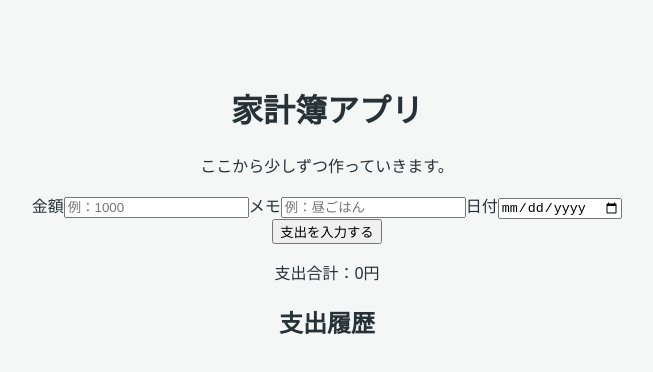
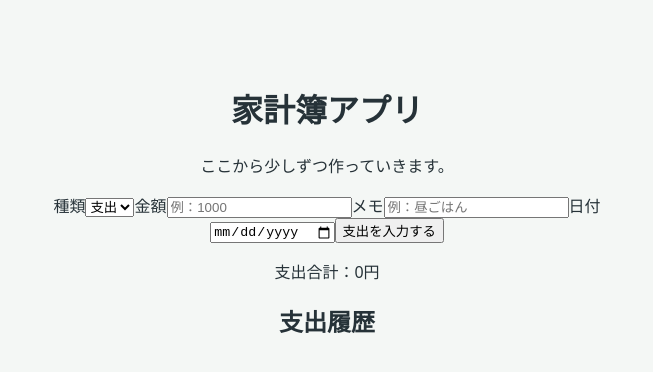
Before and after one commit to wasyun4/zubora-kakeibo-pwa, a React (Vite) app: page / in a window 1280 px wide. Shown: the top 372 px of the page, without its empty margins (313-966 px from the left). Built offline with nearby package versions, Linux system fonts and the light colour scheme.

Commit message:
feat: track transaction type

```diff
--- a/src/App.tsx
+++ b/src/App.tsx
@@ -1,16 +1,19 @@
 import { useState } from "react";
 
 type Expense = {
+  type: string;
   amount: string;
   memo: string;
   date: string;
 };
 
 function App() {
+  const [type, setType] = useState("expense");
   const [amount, setAmount] = useState("");
   const [memo, setMemo] = useState("");
   const [date, setDate] = useState("");
   const [expenses, setExpenses] = useState<Expense[]>([]);
+
   const total = expenses.reduce(
     (sum, expense) => sum + Number(expense.amount),
     0,
@@ -21,7 +24,7 @@ function App() {
       return;
     }
 
-    setExpenses([...expenses, { amount, memo, date }]);
+    setExpenses([...expenses, { type, amount, memo, date }]);
     alert(`${amount}円を入力しました！`);
     setAmount("");
     setMemo("");
@@ -31,6 +34,17 @@ function App() {
     <main>
       <h1>家計簿アプリ</h1>
       <p>ここから少しずつ作っていきます。</p>
+
+      <label>
+        種類
+        <select
+          value={type}
+          onChange={(event) => setType(event.target.value)}
+        >
+          <option value="expense">支出</option>
+          <option value="income">収入</option>
+        </select>
+      </label>
 
       <label>
         金額
@@ -70,6 +84,7 @@ function App() {
       <ul>
         {expenses.map((expense, index) => (
           <li key={index}>
+            {expense.type === "expense" ? "支出" : "収入"}：
             {expense.date || "日付なし"}：{expense.amount}円：
             {expense.memo || "メモなし"}
           </li>
```
